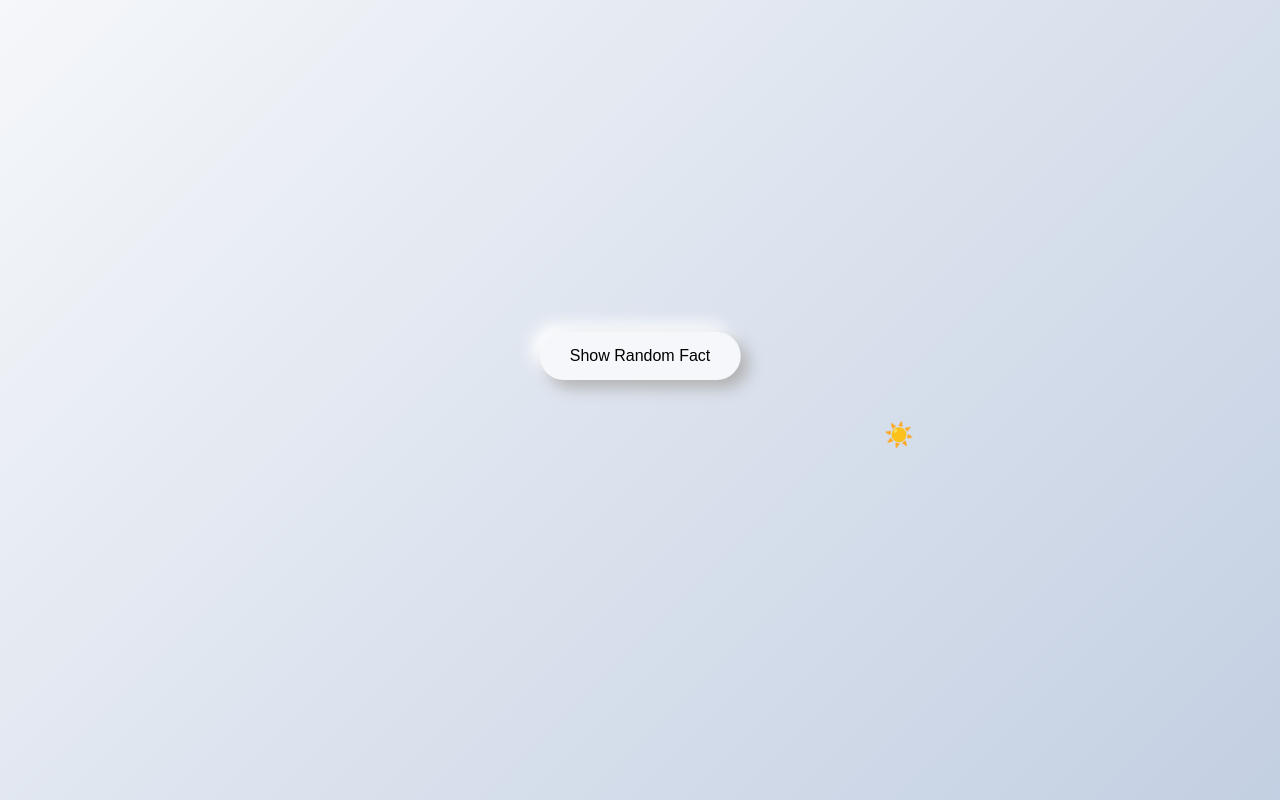
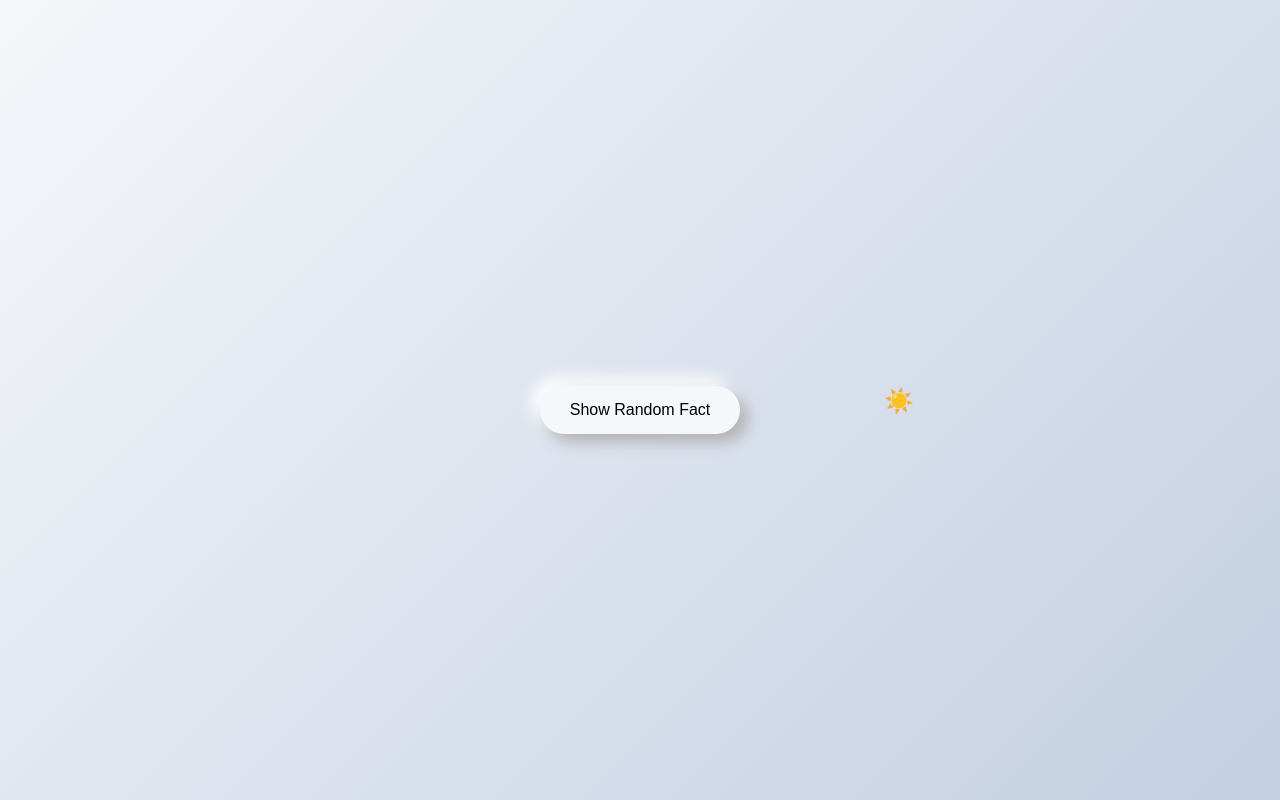
Before and after one commit to sabilashang/paradox-101, a plain HTML site: page index.html in a window 1280 px wide. Drawn offline with Linux system fonts and the light colour scheme.

Commit message:
Update index.html

```diff
--- a/index.html
+++ b/index.html
@@ -41,11 +41,8 @@
             font-size: 16px;
             cursor: pointer;
             transition: all 0.3s ease;
-            position: absolute;
-            bottom: 20px;
-            left: 50%;
-            transform: translateX(-50%);
             white-space: nowrap; /* Prevent text wrapping */
+            margin-top: 20px; /* Add spacing above the button */
         }
 
         /* Dark mode styling for the button */
@@ -210,10 +207,6 @@
             const factDetails = document.getElementById('factDetails');
             factDetails.style.display = 'block';
             factDetails.classList.toggle('expanded');
-
-            // Move the button further down after the first click
-            const randomFactButton = document.getElementById('randomFactButton');
-            randomFactButton.style.bottom = '10px';
         });
 
         document.getElementById('toggleDarkMode').addEventListener('click', () => {
```
